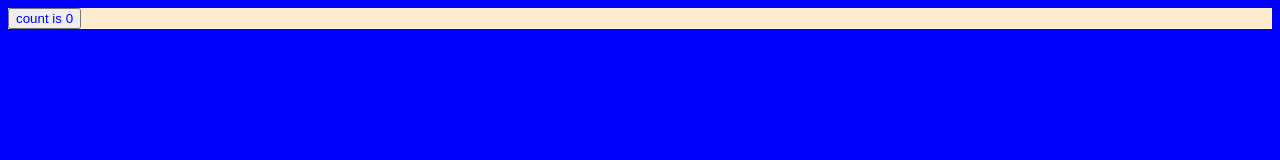
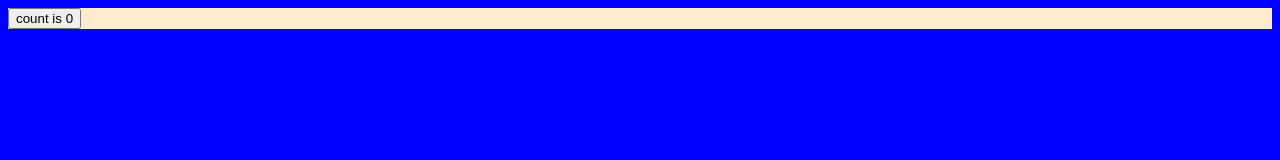
Before and after one commit to DAlbanese5/Wolffpack-fitness, a React (Vite) app in the folder myapp-backend/myapp-frontend/: page / in a window 1280 px wide. Shown: the top 160 px of the page. Built offline with nearby package versions, Linux system fonts and the light colour scheme.

Commit message:
css updates

```diff
--- a/myapp-backend/myapp-frontend/src/App.css
+++ b/myapp-backend/myapp-frontend/src/App.css
@@ -9,6 +9,3 @@ body {
 .card button {
   color: black;
 }
-.card button {
-  color: blue;
-}
```
